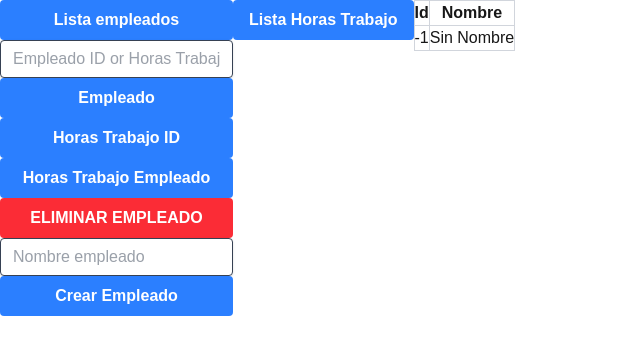
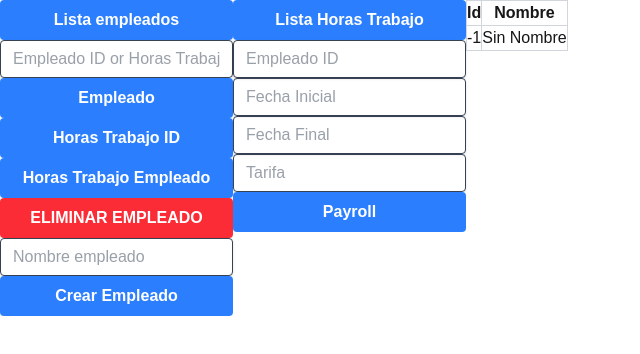
Before and after one commit to robermiranda/segula-web, a Next.js app: page / in a window 1280 px wide. Shown: the top 354 px of the page, without its empty margins (0-640 px from the left). Built offline with nearby package versions, Linux system fonts and the light colour scheme.

Commit message:
se agrega funcionalidad para calcular el payroll

```diff
--- /dev/null
+++ b/src/app/horas-trabajo/get-payroll.tsx
@@ -0,0 +1,64 @@
+import type { Tpayroll } from "@/app/main";
+import { useState, ChangeEvent } from "react";
+
+export default function GetPayroll ({
+    setPayroll,
+    setComponente }: {
+        setPayroll: (x: Tpayroll) => void,
+        setComponente: (x: string) => void
+    }) {
+
+    const [empleadoId, setEmpleadoId] = useState<string>('');
+    const [fecha1, setFecha1] = useState<string>('');
+    const [fecha2, setFecha2] = useState<string>('');
+    const [tarifa, setTarifa] = useState<string>('');
+
+    async function getPayroll () {
+        const response = await fetch(`/horas-trabajo/payroll/${empleadoId}/${fecha1}/${fecha2}/${tarifa}`);
+        const data = await response.json();
+        setPayroll(data);
+        setComponente('PAYROLL')
+    }
+
+    function handleInputChange (event: ChangeEvent<HTMLInputElement>) {
+        const value: string = event.target.value;
+        switch (event.target.name) {
+            case 'empleadoId': setEmpleadoId(value); break;
+            case 'fecha1': setFecha1(value); break;
+            case 'fecha2': setFecha2(value); break;
+            case 'tarifa': setTarifa(value); break;
+        }
+    }
+
+    return (
+        <>
+        <input
+            className="shadow appearance-none border rounded w-full py-2 px-3 text-gray-700 leading-tight focus:outline-none focus:shadow-outline"
+            placeholder="Empleado ID"
+            name="empleadoId"
+            onChange={handleInputChange}/>
+        <input
+            className="shadow appearance-none border rounded w-full py-2 px-3 text-gray-700 leading-tight focus:outline-none focus:shadow-outline"
+            placeholder="Fecha Inicial"
+            name="fecha1"
+            onChange={handleInputChange}/>
+        <input
+            className="shadow appearance-none border rounded w-full py-2 px-3 text-gray-700 leading-tight focus:outline-none focus:shadow-outline"
+            placeholder="Fecha Final"
+            name="fecha2"
+            onChange={handleInputChange}/>
+        <input
+            className="shadow appearance-none border rounded w-full py-2 px-3 text-gray-700 leading-tight focus:outline-none focus:shadow-outline"
+            placeholder="Tarifa"
+            name="tarifa"
+            onChange={handleInputChange}/>
+
+        <button type="button"
+            onClick={getPayroll}
+            className="bg-blue-500 hover:bg-blue-700 text-white font-bold py-2 px-4 rounded">
+
+            Payroll
+        </button>
+        </>
+    );
+}
--- /dev/null
+++ b/src/app/horas-trabajo/respuestas/res-payroll.tsx
@@ -0,0 +1,33 @@
+import type { Tpayroll } from "@/app/main";
+
+export default function Payroll ({payroll}: {payroll: Tpayroll}) {
+
+    if ( ! payroll.payroll) return <p>{JSON.stringify(payroll)}</p>
+
+    return (
+        <>
+            <table className="border-collapse border border-gray-400">
+                <thead>
+                    <tr>
+                        <th className="border border-gray-300">Dias Trabajados</th>
+                        <th className="border border-gray-300">Horas trabajadas</th>
+                        <th className="border border-gray-300">Horas Normales</th>
+                        <th className="border border-gray-300">Horas Extra</th>
+                        <th className="border border-gray-300">Tarifa</th>
+                        <th className="border border-gray-300">Payroll</th>
+                    </tr>
+                </thead>
+                <tbody>
+                    <tr>
+                        <td className="border border-gray-300">{payroll.diasTrabajados}</td>
+                        <td className="border border-gray-300">{payroll.horasTrabajadas}</td>
+                        <td className="border border-gray-300">{payroll.horasNormales}</td>
+                        <td className="border border-gray-300">{payroll.horasExtra}</td>
+                        <td className="border border-gray-300">{payroll.tarifaHoraria}</td>
+                        <td className="border border-gray-300">{payroll.payroll}</td>
+                    </tr>
+                </tbody>
+            </table>
+        </>
+    );
+}
--- a/src/app/main.tsx
+++ b/src/app/main.tsx
@@ -9,6 +9,8 @@ import Empleado from "./empleados/respuestas/res-empleado";
 import EmpleadoEliminado from "@/app/empleados/respuestas/res-empleado-delete";
 import HorasTrabajoEmpleado from "@/app/horas-trabajo/respuestas/res-horas-trabajo";
 import GetHorasTrabajo from "@/app/horas-trabajo/get-horas-trabajo";
+import GetPayroll from "./horas-trabajo/get-payroll";
+import Payroll from "./horas-trabajo/respuestas/res-payroll";
 
 export type Templeado = {
     id: number;
@@ -34,6 +36,14 @@ export type Tpayroll = {
 
 const empleadoNull = {id:-1, nombre:'Sin Nombre'}
 const horasTrabajoNull: ThorasTrabajo = {id:-1, fecha:'', horaEntrada:'', horaSalida:'', empleadoId:-1}
+const payRollNull: Tpayroll = {
+    diasTrabajados:-1,
+    horasTrabajadas:-1,
+    horasNormales:-1,
+    horasExtra:-1,
+    tarifaHoraria:-1,
+    payroll:-1,
+}
 
 export default function Main () {
 
@@ -41,6 +51,7 @@ export default function Main () {
     const [empleado, setEmpleado] = useState<Templeado>(empleadoNull);
     const [horasTrabajo, setHorasTrabajo] = useState<ThorasTrabajo[]>([]);
     const [horasTrabajoId, setHorasTrabajoId] = useState<ThorasTrabajo>(horasTrabajoNull);
+    const [payroll, setPayroll] = useState<Tpayroll>(payRollNull);
     const [componente, setComponente] = useState<string>('EMPLEADO');
     const [responseStatusCode, setResponseStatusCode] = useState<number>(-1);
 
@@ -54,6 +65,7 @@ export default function Main () {
             case 'HORAS_TRABAJO_LISTA':
             case 'HORAS_TRABAJO': return <HorasTrabajoEmpleado horasTrabajo={horasTrabajo}></HorasTrabajoEmpleado>
             case 'HORAS_TRABAJO_ID': return <HorasTrabajoEmpleado horasTrabajoId={horasTrabajoId}></HorasTrabajoEmpleado>
+            case 'PAYROLL': return <Payroll payroll={payroll}></Payroll>
         }
     }
 
@@ -73,6 +85,7 @@ export default function Main () {
             </div>
             <div className="flex flex-col">
                 <GetHorasTrabajo setHorasTrabajo={setHorasTrabajo} setComponente={setComponente}></GetHorasTrabajo>
+                <GetPayroll setPayroll={setPayroll} setComponente={setComponente}></GetPayroll>
             </div>
             <div>
                 <ResultComponent></ResultComponent>
```
